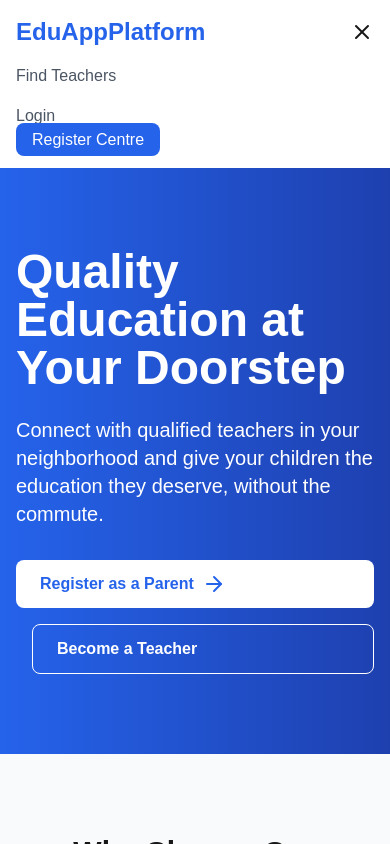
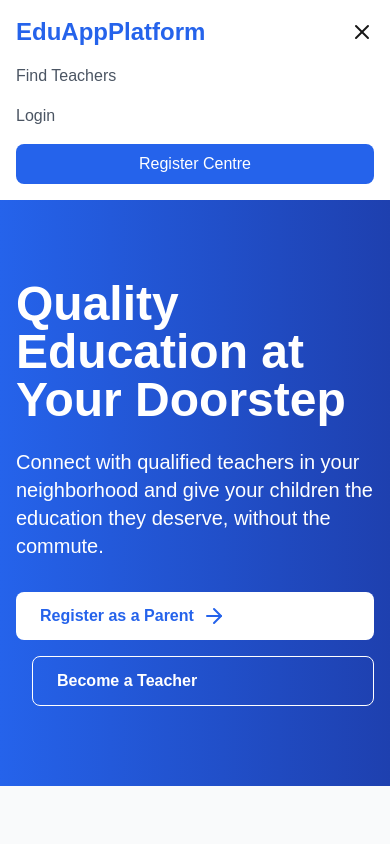
Before and after one commit to oyekanm/Eduapp, a Next.js app: page / in a window 390 px wide. Both pictures are taken after a click on the button 362 px from the left and 32 px from the top of the page. Shown: the top 844 px of the page. Built offline with nearby package versions, Linux system fonts and the light colour scheme.

Commit message:
added cnetre regristration

```diff
--- a/src/layout/navbar.tsx
+++ b/src/layout/navbar.tsx
@@ -57,7 +57,7 @@ export default function Navbar() {
           </Link>
           <Link
             href="/auth/register/centre"
-            className="bg-blue-600 text-white mt-4 w-full text-center px-4 py-2 rounded-lg hover:bg-blue-700"
+            className="bg-blue-600 text-white mt-4 w-full text-center block px-4 py-2 rounded-lg hover:bg-blue-700"
           >
             Register Centre
           </Link>
```
